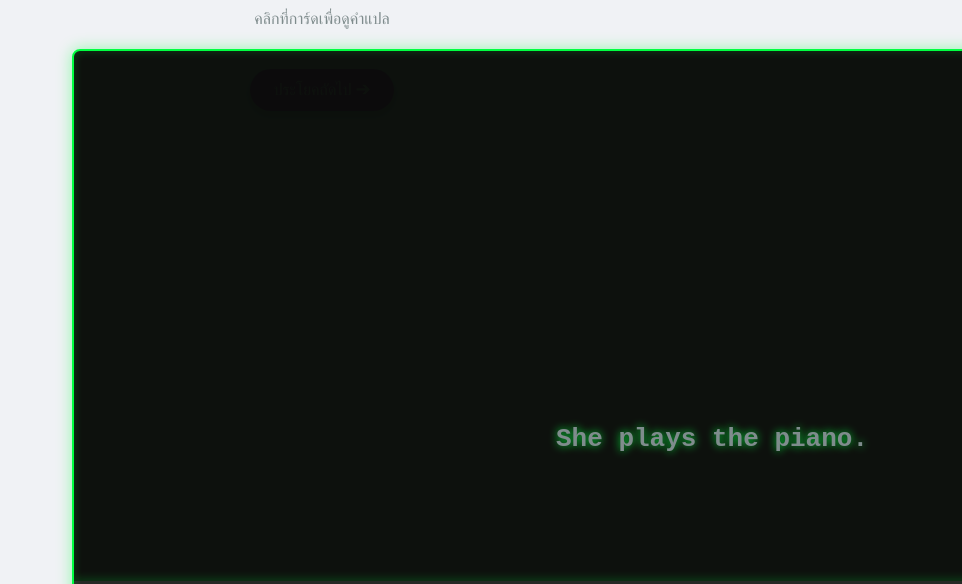
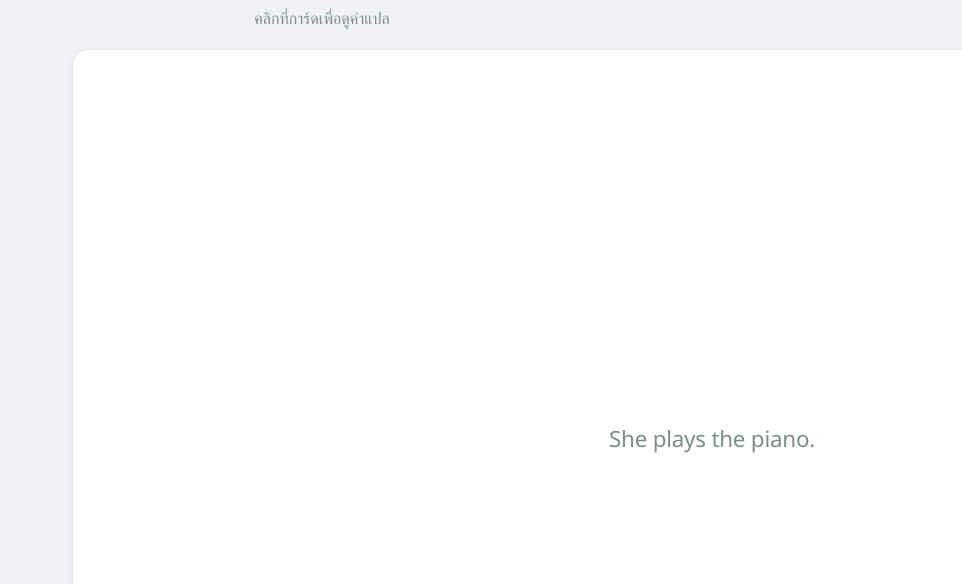
Before and after one commit to TeavToon/Sentence-Flip, a plain HTML site: page index.html in a window 1280 px wide. Shown: the part 368-952 px from the top of the page, without its empty margins (318-1280 px from the left). Drawn offline with Linux system fonts and the light colour scheme.

Commit message:
Update card.css

```diff
--- a/card.css
+++ b/card.css
@@ -1,62 +1,43 @@
-/* Hacker Card Core Style */
+/* ตกแต่งเฉพาะตัวการ์ด หน้า-หลัง แบบคลีน */
 .card-front, .card-back {
     position: absolute;
     width: 100%;
     height: 100%;
     -webkit-backface-visibility: hidden;
     backface-visibility: hidden;
+
+    /* จัดวางเนื้อหา */
     display: flex;
     align-items: center;
     justify-content: center;
-    border-radius: 8px; /* ทรงเหลี่ยมเท่ๆ แบบหน้าจอคอนโซล */
-    padding: 20px;
-    font-family: 'Courier New', Courier, monospace; /* ฟอนต์สไตล์แฮกเกอร์ */
-    font-size: 26px;
-    font-weight: bold;
+    text-align: center;
+    padding: 24px;
+    box-sizing: border-box;
 
-    /* เอฟเฟกต์ Glassmorphism & Cyberpunk */
-    background: rgba(0, 5, 0, 0.95);
-    border: 2px solid #00ff41; /* เขียว Matrix */
-    color: #00ff41;
-    box-shadow: 0 0 15px rgba(0, 255, 65, 0.4), inset 0 0 10px rgba(0, 255, 65, 0.2);
-    text-shadow: 0 0 8px rgba(0, 255, 65, 0.8);
-    overflow: hidden;
+    /* สไตล์ความคลีน */
+    background-color: #ffffff;
+    color: #334155; /* สีเทาเข้ม Slate ดูแพงกว่าดำสนิท */
+    border-radius: 16px;
+    border: 1px solid #e2e8f0; /* เส้นขอบบางๆ สีเทาอ่อน */
+    box-shadow: 0 4px 12px rgba(0, 0, 0, 0.05); /* เงาฟุ้งแบบเบาบาง */
+
+    /* ฟอนต์ */
+    font-size: 1.4rem;
+    font-weight: 500;
+    letter-spacing: -0.01em;
 }
 
-/* ตกแต่งด้านหลัง (ส่วนเฉลย) */
+/* ด้านหลัง (ตอนพลิกมาแล้ว) */
 .card-back {
-    background: rgba(0, 10, 20, 0.95);
-    border: 2px solid #00ecff; /* ฟ้า Cyber */
-    color: #00ecff;
+    background-color: #f8fafc; /* สีพื้นหลังต่างจากด้านหน้าเล็กน้อยพอให้รู้ว่าพลิก */
+    color: #2563eb; /* ใช้สีน้ำเงินสะอาดๆ สำหรับส่วนเฉลย */
     transform: rotateY(180deg);
-    box-shadow: 0 0 15px rgba(0, 236, 255, 0.4), inset 0 0 10px rgba(0, 236, 255, 0.2);
-    text-shadow: 0 0 8px rgba(0, 236, 255, 0.8);
+    border-color: #cbd5e1;
 }
 
-/* เพิ่มเส้น Scanning (กิมมิคแฮกเกอร์) */
-.card-front::before, .card-back::before {
-    content: "";
-    position: absolute;
-    width: 100%;
-    height: 3px;
-    background: rgba(255, 255, 255, 0.1);
-    top: 0;
-    left: 0;
-    animation: scan 3s infinite linear;
-    box-shadow: 0 0 10px rgba(0, 255, 65, 0.5);
+/* เอฟเฟกต์ตอนเม้าส์ชี้ (Hover) ให้ดูมีปฏิสัมพันธ์ */
+.card:hover .card-front,
+.card:hover .card-back {
+    box-shadow: 0 8px 24px rgba(0, 0, 0, 0.08);
+    border-color: #cbd5e1;
 }
-
-.card-back::before {
-    box-shadow: 0 0 10px rgba(0, 236, 255, 0.5);
-}
-
-@keyframes scan {
-    0% { top: 0%; }
-    100% { top: 100%; }
-}
-
-/* เอฟเฟกต์ตอน Hover */
-.card:hover .card-front, .card:hover .card-back {
-    filter: brightness(1.2);
-    transition: 0.3s;
-}
```
